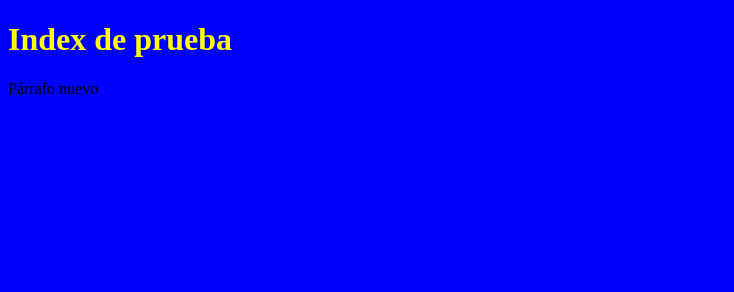
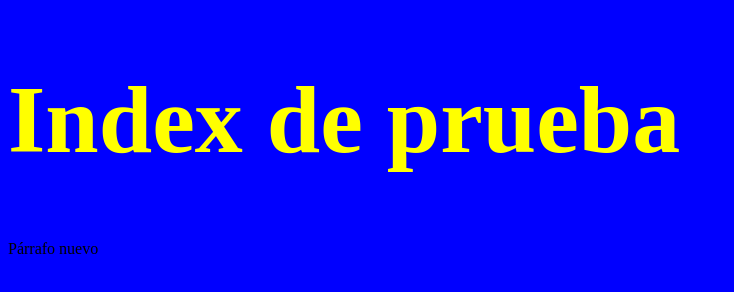
Before and after one commit to AstrologicalBoy/CursoGit, a website: page index.html in a window 1280 px wide. Shown: the whole page, without its empty margins (0-734 px from the left). Drawn offline with Linux system fonts and the light colour scheme.

Commit message:
Update styles.css

```diff
--- a/css/styles.css
+++ b/css/styles.css
@@ -5,4 +5,5 @@ body {
 h1 {
     color: yellow;
     font-weight: bolder;
+    font-size: 6rem;
 }
```
